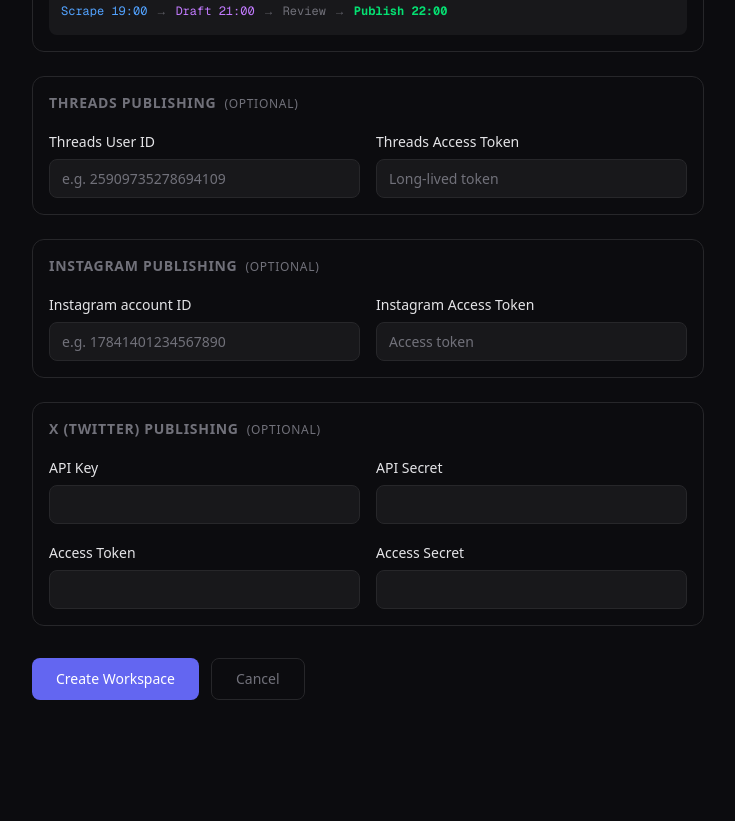
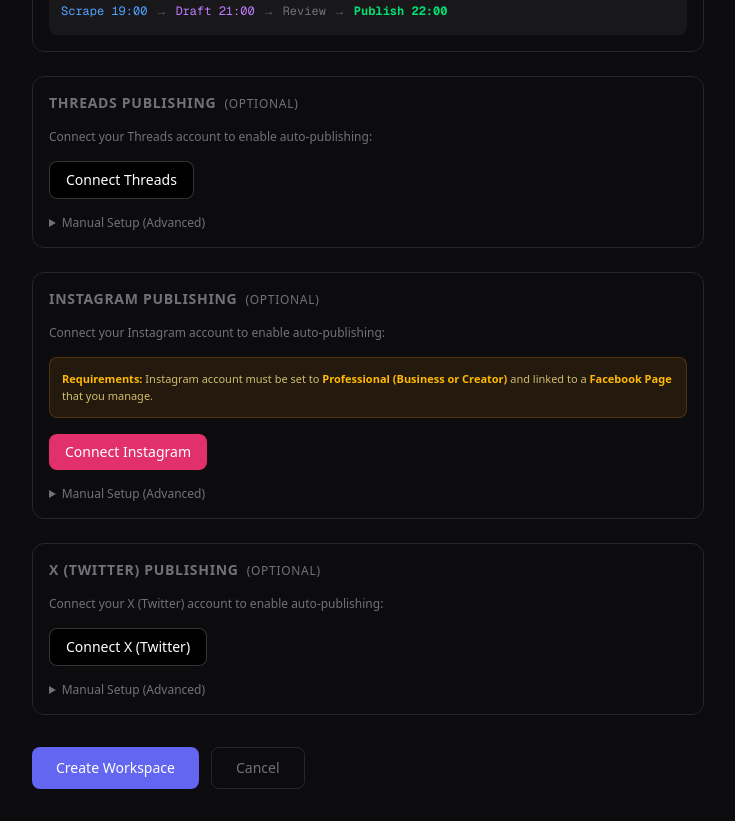
Before and after one commit to assistant4ed/aithread, a Next.js app: page /workspaces/new in a window 1280 px wide. Shown: the part 1380-2201 px from the top of the page, without its empty margins (272-1007 px from the left). Before the commit the page ends 2112 px from the top, so only its background shows below. Built offline with nearby package versions, Linux system fonts and the light colour scheme.

Commit message:
feat: implement OAuth-based social media connection for Threads and Instagram on new workspace creation, and add an Instagram account requirements warning to both new and edit pages.

```diff
--- a/app/workspaces/[id]/edit/page.tsx
+++ b/app/workspaces/[id]/edit/page.tsx
@@ -450,6 +450,12 @@
                         Connect your Instagram account to enable auto-publishing.
                     </p>
 
+                    <div className="p-3 bg-amber-500/10 border border-amber-500/20 rounded-lg space-y-2">
+                        <p className="text-[11px] text-amber-200/80 leading-relaxed">
+                            <strong className="text-amber-400">Requirements:</strong> Instagram account must be set to <strong className="text-amber-400">Professional (Business or Creator)</strong> and linked to a <strong className="text-amber-400">Facebook Page</strong> that you manage.
+                        </p>
+                    </div>
+
                     <div className="flex gap-3">
                         <button
                             type="button"
--- a/app/workspaces/new/page.tsx
+++ b/app/workspaces/new/page.tsx
@@ -2,6 +2,7 @@
 
 import { useRouter } from "next/navigation";
 import { useState } from "react";
+import { signIn } from "next-auth/react";
 
 const DEFAULT_PROMPT = ""; // Empty by default, user can add style like "Use casual tone"
 
@@ -32,6 +33,53 @@
         twitterAccessToken: "",
         twitterAccessSecret: "",
     });
+
+    const handleConnectOAuth = async (provider: string) => {
+        if (!form.name) {
+            setError("Please enter a workspace name first");
+            return;
+        }
+
+        setLoading(true);
+        setError("");
+
+        try {
+            // 1. Create the workspace first (POST)
+            const res = await fetch("/api/workspaces", {
+                method: "POST",
+                headers: { "Content-Type": "application/json" },
+                body: JSON.stringify({
+                    ...form,
+                    targetAccounts: form.targetAccounts
+                        .split(",")
+                        .map((a) => a.trim().replace(/^@/, ""))
+                        .filter(Boolean),
+                    hotScoreThreshold: Number(form.hotScoreThreshold),
+                    dailyPostLimit: Number(form.dailyPostLimit),
+                    maxPostAgeHours: Number(form.maxPostAgeHours),
+                    postLookbackHours: Number(form.postLookbackHours),
+                    publishTimes: form.publishTimes,
+                    reviewWindowHours: Number(form.reviewWindowHours),
+                    topicFilter: form.topicFilter || null,
+                    clusteringPrompt: form.clusteringPrompt || null,
+                }),
+            });
+
+            if (!res.ok) {
+                const data = await res.json();
+                throw new Error(data.error || "Failed to create workspace before OAuth");
+            }
+
+            const workspace = await res.json();
+
+            // 2. Set the cookie and trigger OAuth
+            document.cookie = `connect_workspace_id=${workspace.id}; path=/; max-age=300`;
+            await signIn(provider, { callbackUrl: `${window.location.origin}/workspaces/${workspace.id}/edit` });
+        } catch (err: any) {
+            setError(err.message);
+            setLoading(false);
+        }
+    };
 
     const handleSubmit = async (e: React.FormEvent) => {
         e.preventDefault();
@@ -312,7 +360,26 @@
                         Threads publishing
                         <span className="text-xs font-normal ml-2">(optional)</span>
                     </h3>
-                    <div className="grid grid-cols-1 md:grid-cols-2 gap-4">
+
+                    <p className="text-xs text-muted">
+                        Connect your Threads account to enable auto-publishing:
+                    </p>
+                    <div className="flex gap-3">
+                        <button
+                            type="button"
+                            onClick={() => handleConnectOAuth("threads")}
+                            disabled={loading}
+                            className="px-4 py-2 bg-black hover:bg-black/80 text-white border border-white/20 text-sm font-medium rounded-lg transition-colors flex items-center gap-2 disabled:opacity-50"
+                        >
+                            Connect Threads
+                        </button>
+                    </div>
+
+                    <details className="mt-4 text-xs">
+                        <summary className="cursor-pointer text-muted hover:text-foreground transition-colors font-medium">
+                            Manual Setup (Advanced)
+                        </summary>
+                        <div className="mt-4 grid grid-cols-1 md:grid-cols-2 gap-4 pt-4 border-t border-border/50">
                             <Field label="Threads User ID">
                                 <input
                                     type="text"
@@ -332,6 +399,7 @@
                                 />
                             </Field>
                         </div>
+                    </details>
                 </div>
 
                 {/* Instagram Credentials */}
@@ -340,7 +408,33 @@
                         Instagram publishing
                         <span className="text-xs font-normal ml-2">(optional)</span>
                     </h3>
-                    <div className="grid grid-cols-1 md:grid-cols-2 gap-4">
+
+                    <p className="text-xs text-muted">
+                        Connect your Instagram account to enable auto-publishing:
+                    </p>
+
+                    <div className="p-3 bg-amber-500/10 border border-amber-500/20 rounded-lg space-y-2">
+                        <p className="text-[11px] text-amber-200/80 leading-relaxed">
+                            <strong className="text-amber-400">Requirements:</strong> Instagram account must be set to <strong className="text-amber-400">Professional (Business or Creator)</strong> and linked to a <strong className="text-amber-400">Facebook Page</strong> that you manage.
+                        </p>
+                    </div>
+
+                    <div className="flex gap-3">
+                        <button
+                            type="button"
+                            onClick={() => handleConnectOAuth("facebook")}
+                            disabled={loading}
+                            className="px-4 py-2 bg-[#E1306C] hover:bg-[#C13584] text-white text-sm font-medium rounded-lg transition-colors flex items-center gap-2 disabled:opacity-50"
+                        >
+                            Connect Instagram
+                        </button>
+                    </div>
+
+                    <details className="mt-4 text-xs">
+                        <summary className="cursor-pointer text-muted hover:text-foreground transition-colors font-medium">
+                            Manual Setup (Advanced)
+                        </summary>
+                        <div className="mt-4 grid grid-cols-1 md:grid-cols-2 gap-4 pt-4 border-t border-border/50">
                             <Field label="Instagram account ID">
                                 <input
                                     type="text"
@@ -360,6 +454,7 @@
                                 />
                             </Field>
                         </div>
+                    </details>
                 </div>
 
                 {/* Twitter Credentials */}
@@ -368,6 +463,26 @@
                         X (Twitter) publishing
                         <span className="text-xs font-normal ml-2">(optional)</span>
                     </h3>
+
+                    <p className="text-xs text-muted">
+                        Connect your X (Twitter) account to enable auto-publishing:
+                    </p>
+                    <div className="flex gap-3">
+                        <button
+                            type="button"
+                            onClick={() => handleConnectOAuth("twitter")}
+                            disabled={loading}
+                            className="px-4 py-2 bg-black hover:bg-black/80 text-white border border-white/20 text-sm font-medium rounded-lg transition-colors flex items-center gap-2 disabled:opacity-50"
+                        >
+                            Connect X (Twitter)
+                        </button>
+                    </div>
+
+                    <details className="mt-4 text-xs">
+                        <summary className="cursor-pointer text-muted hover:text-foreground transition-colors font-medium">
+                            Manual Setup (Advanced)
+                        </summary>
+                        <div className="mt-4 space-y-4 pt-4 border-t border-border/50">
                             <div className="grid grid-cols-1 md:grid-cols-2 gap-4">
                                 <Field label="API Key">
                                     <input
@@ -404,6 +519,8 @@
                                     />
                                 </Field>
                             </div>
+                        </div>
+                    </details>
                 </div>
 
                 {/* Actions */}
--- a/auth.ts
+++ b/auth.ts
@@ -35,13 +35,13 @@
         Twitter({
             clientId: process.env.AUTH_TWITTER_ID,
             clientSecret: process.env.AUTH_TWITTER_SECRET,
-            // NextAuth V5 (Auth.js) defaults to OAuth 2.0.
-            // We just need to ensure the scopes are correct for V2.
             authorization: {
+                url: "https://twitter.com/i/oauth2/authorize",
                 params: {
-                    scope: "users.read tweet.read tweet.write offline.access"
-                }
+                    scope: "users.read tweet.read tweet.write offline.access",
+                },
             },
+            token: "https://api.twitter.com/2/oauth2/token",
         }),
         Facebook({
             clientId: process.env.AUTH_INSTAGRAM_ID,
```
Lines whose indentation alone changed are shown as unchanged.
